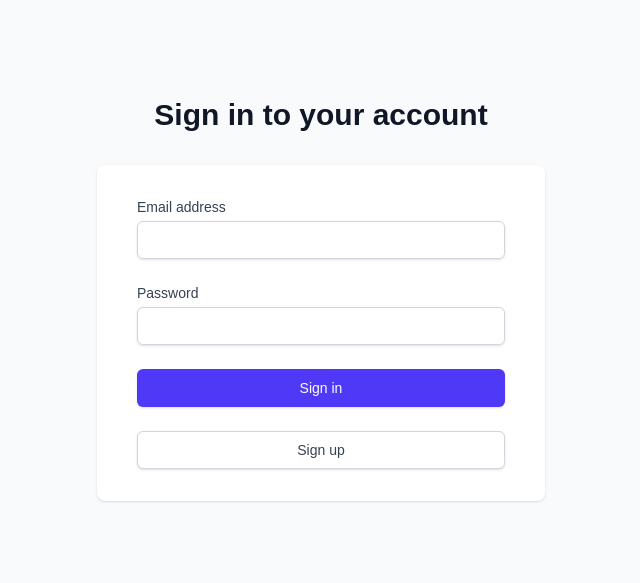
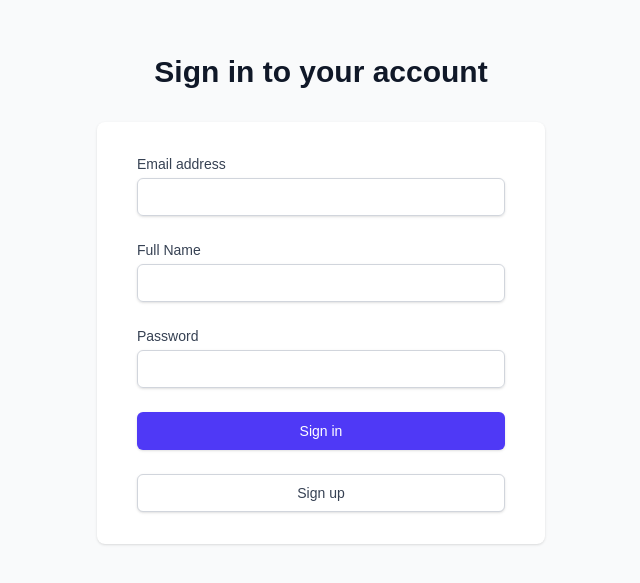
Before and after one commit to wcyu0527-cmyk/meeting-room-app, a Next.js app: page /login in a window 1280 px wide. Shown: the part 113-696 px from the top of the page, without its empty margins (319-959 px from the left). Built offline with nearby package versions, Linux system fonts and the light colour scheme.

Commit message:
Add_auth_protection

```diff
--- a/src/app/login/page.tsx
+++ b/src/app/login/page.tsx
@@ -30,6 +30,24 @@ export default function LoginPage({
                                     type="email"
                                     autoComplete="email"
                                     required
+                                    className="appearance-none block w-full px-3 py-2 border border-gray-300 rounded-md shadow-sm placeholder-gray-400 focus:outline-none focus:ring-indigo-500 focus:border-indigo-500 sm:text-sm"
+                                />
+                            </div>
+                        </div>
+
+                        <div>
+                            <label
+                                htmlFor="fullName"
+                                className="block text-sm font-medium text-gray-700"
+                            >
+                                Full Name
+                            </label>
+                            <div className="mt-1">
+                                <input
+                                    id="fullName"
+                                    name="fullName"
+                                    type="text"
+                                    autoComplete="name"
                                     className="appearance-none block w-full px-3 py-2 border border-gray-300 rounded-md shadow-sm placeholder-gray-400 focus:outline-none focus:ring-indigo-500 focus:border-indigo-500 sm:text-sm"
                                 />
                             </div>
--- a/src/utils/supabase/supabaseMiddleware.ts
+++ b/src/utils/supabase/supabaseMiddleware.ts
@@ -33,7 +33,17 @@ export async function updateSession(request: NextRequest) {
         }
     )
 
-    await supabase.auth.getUser()
+    const { data: { user } } = await supabase.auth.getUser()
+
+    // If user is not logged in and trying to access protected routes, redirect to login
+    if (!user && !request.nextUrl.pathname.startsWith('/login')) {
+        return NextResponse.redirect(new URL('/login', request.url))
+    }
+
+    // If user is logged in and trying to access login page, redirect to home
+    if (user && request.nextUrl.pathname === '/login') {
+        return NextResponse.redirect(new URL('/', request.url))
+    }
 
     return response
 }
```
